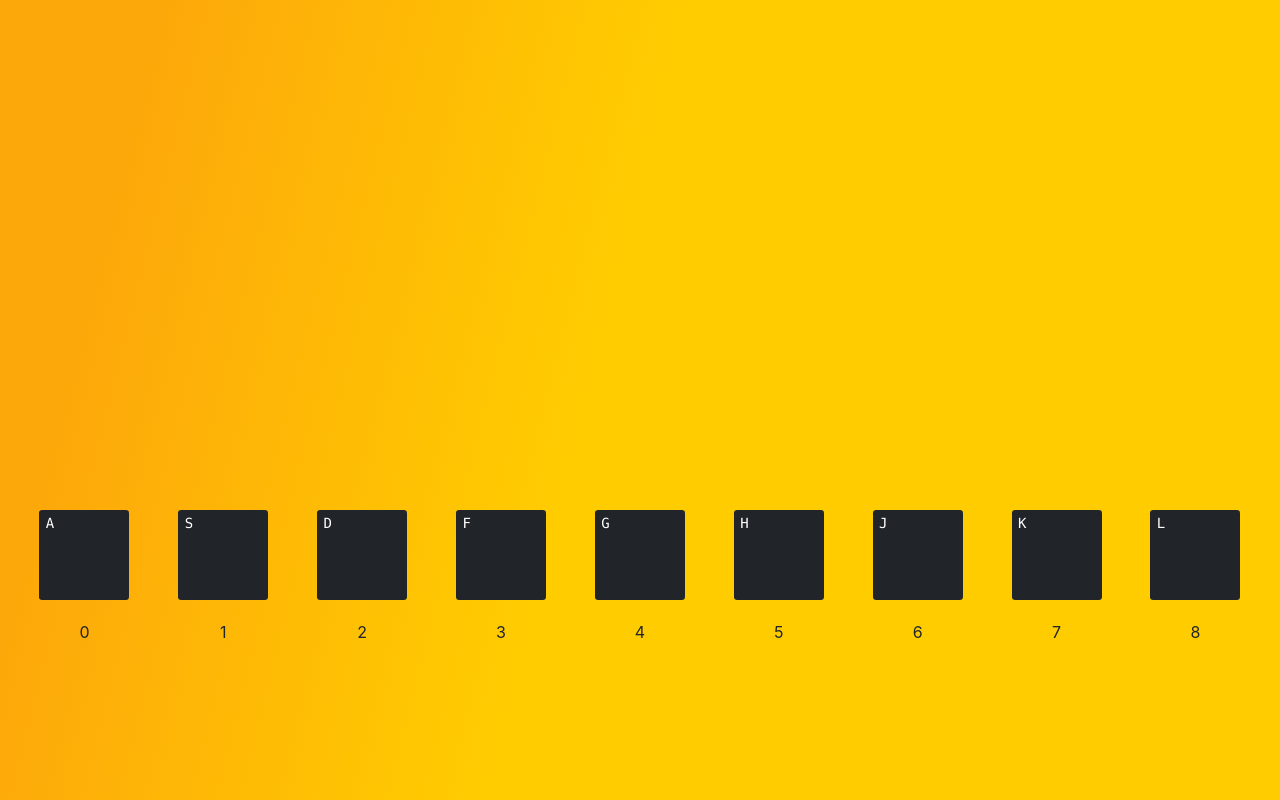
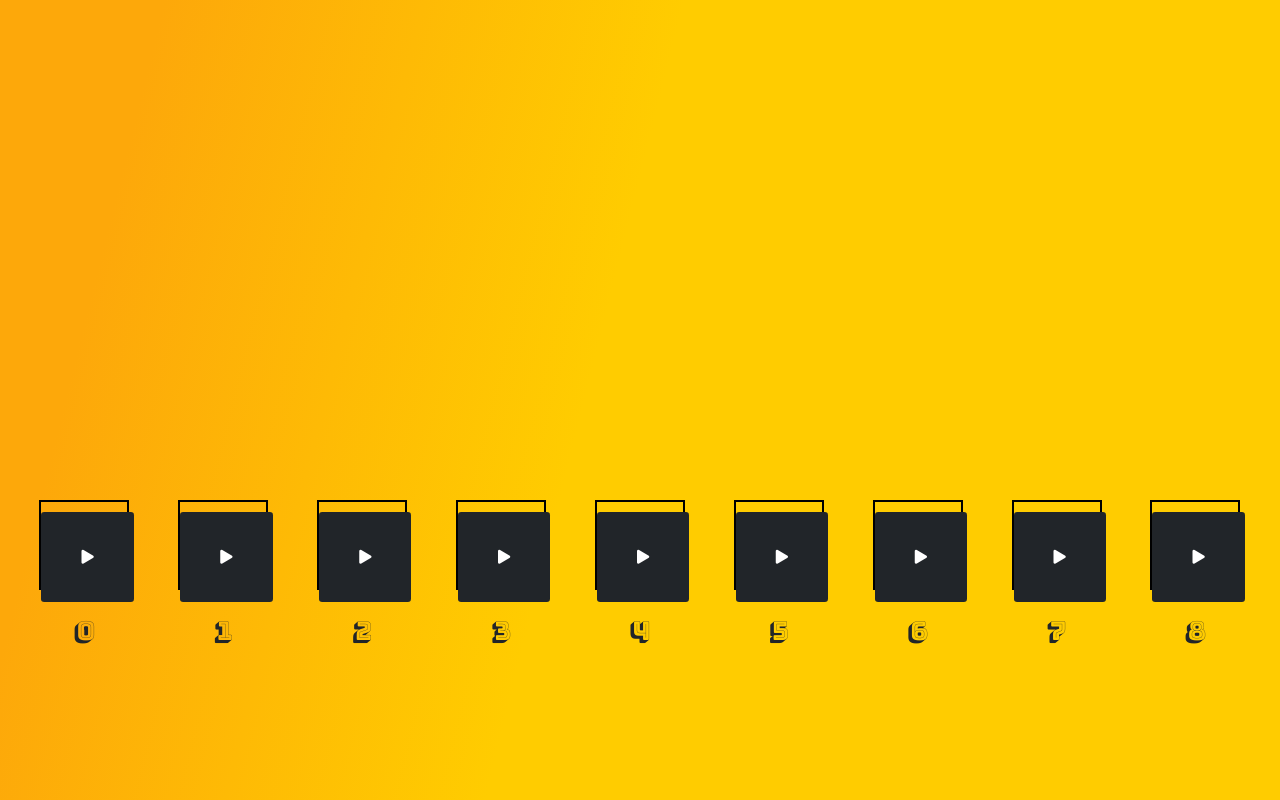
Before and after one commit to Qwertic/drumkit, a plain HTML site: page index.html in a window 1280 px wide. Drawn offline with nearby package versions, Linux system fonts and the light colour scheme.

Commit message:
style added

```diff
--- a/index.html
+++ b/index.html
@@ -5,6 +5,10 @@
   <meta http-equiv="X-UA-Compatible" content="IE=edge">
   <title>Js Drumkit</title>
   <link href="https://stackpath.bootstrapcdn.com/bootstrap/4.3.1/css/bootstrap.min.css" rel="stylesheet" integrity="sha384-ggOyR0iXCbMQv3Xipma34MD+dH/1fQ784/j6cY/iJTQUOhcWr7x9JvoRxT2MZw1T" crossorigin="anonymous">
+  <link href="https://fonts.googleapis.com/css?family=Bungee+Shade" rel="stylesheet">
+  <link rel="stylesheet" href="https://use.fontawesome.com/releases/v5.8.1/css/all.css" integrity="sha384-50oBUHEmvpQ+1lW4y57PTFmhCaXp0ML5d60M1M7uH2+nqUivzIebhndOJK28anvf" crossorigin="anonymous">
+
+
   <link rel="stylesheet" href="style/styles.css">
   <link rel="script" href="script/scripts.js">
 </head>
@@ -12,56 +16,56 @@
   <div class="rip"><div></div><div></div></div>
   <div class="keys row col-12">
     <div data-key="65" class="key  row">
-      <kbd class="sound-b">A</kbd>
-      <span class="sound sound-b">
+      <kbd class="sound"><span><i class="fas fa-play"></i></span></kbd>
+      <span class="sound-b">
         0
       </span>
     </div>
     <div data-key="83" class="key  row">
-      <kbd class="sound-b">S</kbd>
-      <span class="sound sound-b">
+      <kbd class="sound"><span><i class="fas fa-play"></i></span></kbd>
+      <span class="sound-b">
         1
       </span>
     </div>
     <div data-key="68" class="key  row">
-      <kbd class="sound-b">D</kbd>
-      <span class="sound sound-b">
+      <kbd class="sound"><span><i class="fas fa-play"></i></span></kbd>
+      <span class="sound-b">
         2
       </span>
     </div>
     <div data-key="70" class="key  row">
-      <kbd class="sound-b">F</kbd>
-      <span class="sound sound-b">
+      <kbd  class="sound"><span><i class="fas fa-play"></i></span></kbd>
+      <span class="sound-b">
         3
       </span>
     </div>
     <div data-key="71" class="key  row">
-      <kbd class="sound-b">G</kbd>
-      <span class="sound sound-b">
+      <kbd class="sound"><span><i class="fas fa-play"></i></span></kbd>
+      <span class="sound-b">
         4
       </span>
     </div>
     <div data-key="72" class="key  row">
-      <kbd class="sound-b">H</kbd>
-      <span class="sound sound-b">
+      <kbd class="sound"><span><i class="fas fa-play"></i></span></kbd>
+      <span class="sound-b">
         5
       </span>
     </div>
     <div data-key="74" class="key  row">
-      <kbd class="sound-b">J</kbd>
-      <span class="sound sound-b">
+      <kbd class="sound"><span><i class="fas fa-play"></i></span></kbd>
+      <span class="sound-b">
         6
       </span>
     </div>
     <div data-key="75" class="key  row">
-      <kbd class="sound-b">K</kbd>
-      <span class="sound sound-b">
+      <kbd class="sound"><span><i class="fas fa-play"></i></span></kbd>
+      <span class="sound-b">
         7
       </span>
     </div>
     <div data-key="76" class="key  row">
-      <kbd class="sound-b">L</kbd>
-      <span class="sound sound-b">
+      <kbd class="sound"><span><i class="fas fa-play"></i></span></kbd>
+      <span class="sound-b">
         8
       </span>
     </div>
--- a/script/scripts.js
+++ b/script/scripts.js
@@ -1,17 +1,18 @@
 
 const keysound = () =>{
   window.addEventListener('keydown', function(e) {
-      const audio = document.querySelector(`audio[data-key="${e.keyCode}"]`)
+      const audio = document.querySelector(`audio[data-key="${e.keyCode}"]`);
+      const key = document.querySelector(`.key[data-key="${e.keyCode}"]`);
       const ripple = document.querySelector(".rip");
       if (!audio) return;
       audio.currentTime = 0;
       audio.play();
+      key.classList.add("playing");
       ripple.classList.add("lds-ripple");
-      audio.currentTime = 0;
-
         setTimeout(function(){
           ripple.classList.remove("lds-ripple");
         }, 10000);
+      key.classList.remove("playing");
     })
 }
 keysound();
--- a/style/styles.css
+++ b/style/styles.css
@@ -6,6 +6,7 @@ body{
   align-items: center;
   background-image: linear-gradient( 284deg,  rgba(255,204,0,1) 53.7%, rgba(253,168,10,1) 88.9% );
   justify-content: space-between;
+  font-family: 'Bungee Shade', cursive;
 }
 .keys{
 
@@ -21,16 +22,27 @@ body{
  align-items: start;
  align-self: baseline;
  width: 90px;
+ transition: all 0.07s;
+ border: 2px solid #000;
 }
 kbd{
   height: 90px;
+
 }
 .sound{
   text-align: center;
+  margin: 10px auto;
+  padding: 35px 40px;
 }
 .sound-b{
   width: 100%;
-  margin: 10px auto;
+  text-align: center;
+  font-size: 1.6rem;
+}
+.playing{
+  transform: scale(1.1);
+  border-color: #fff;
+  box-shadow: 0 0 10px #fff;
 }
 /*pulse*/
 .rip{
```
